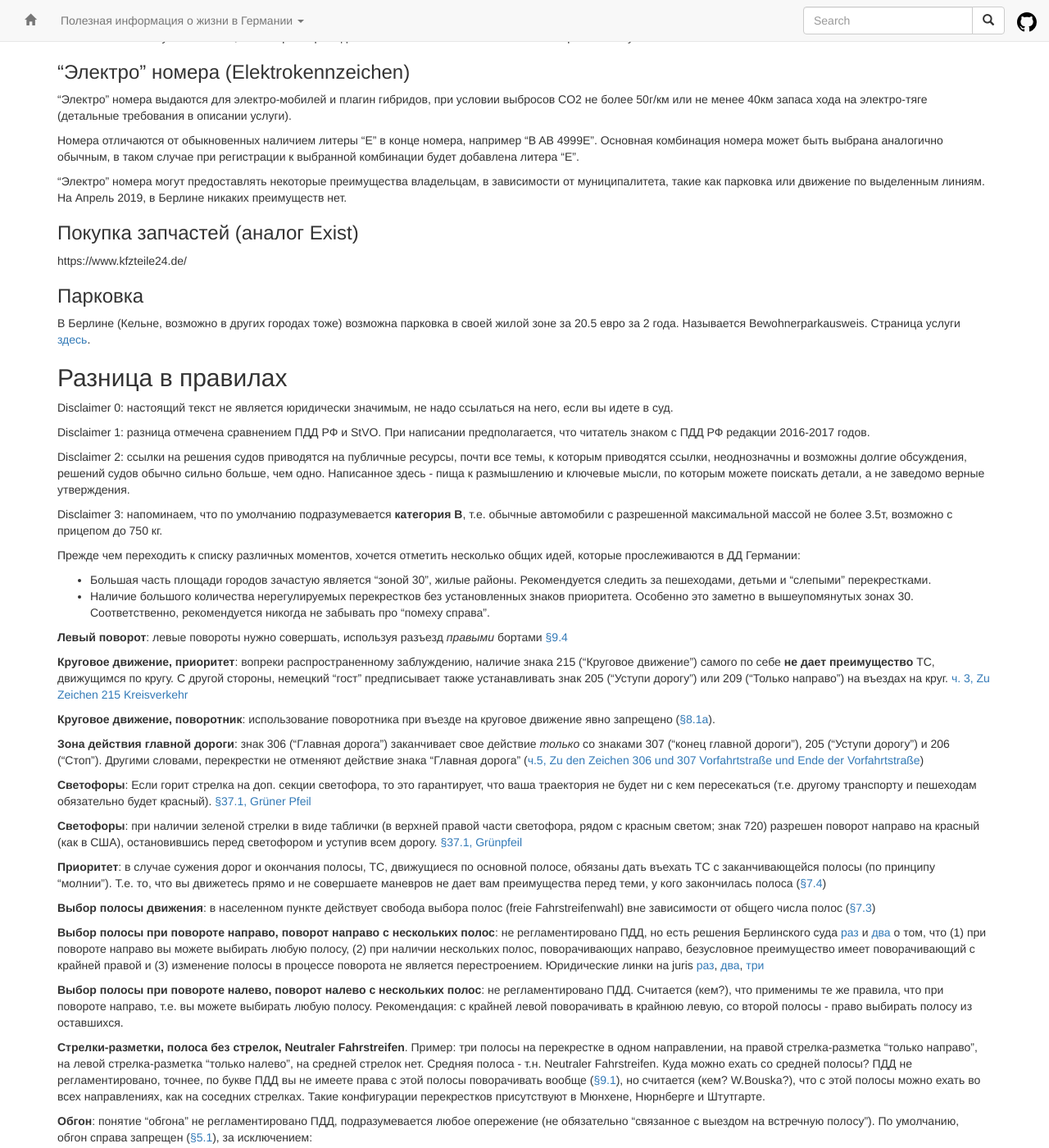
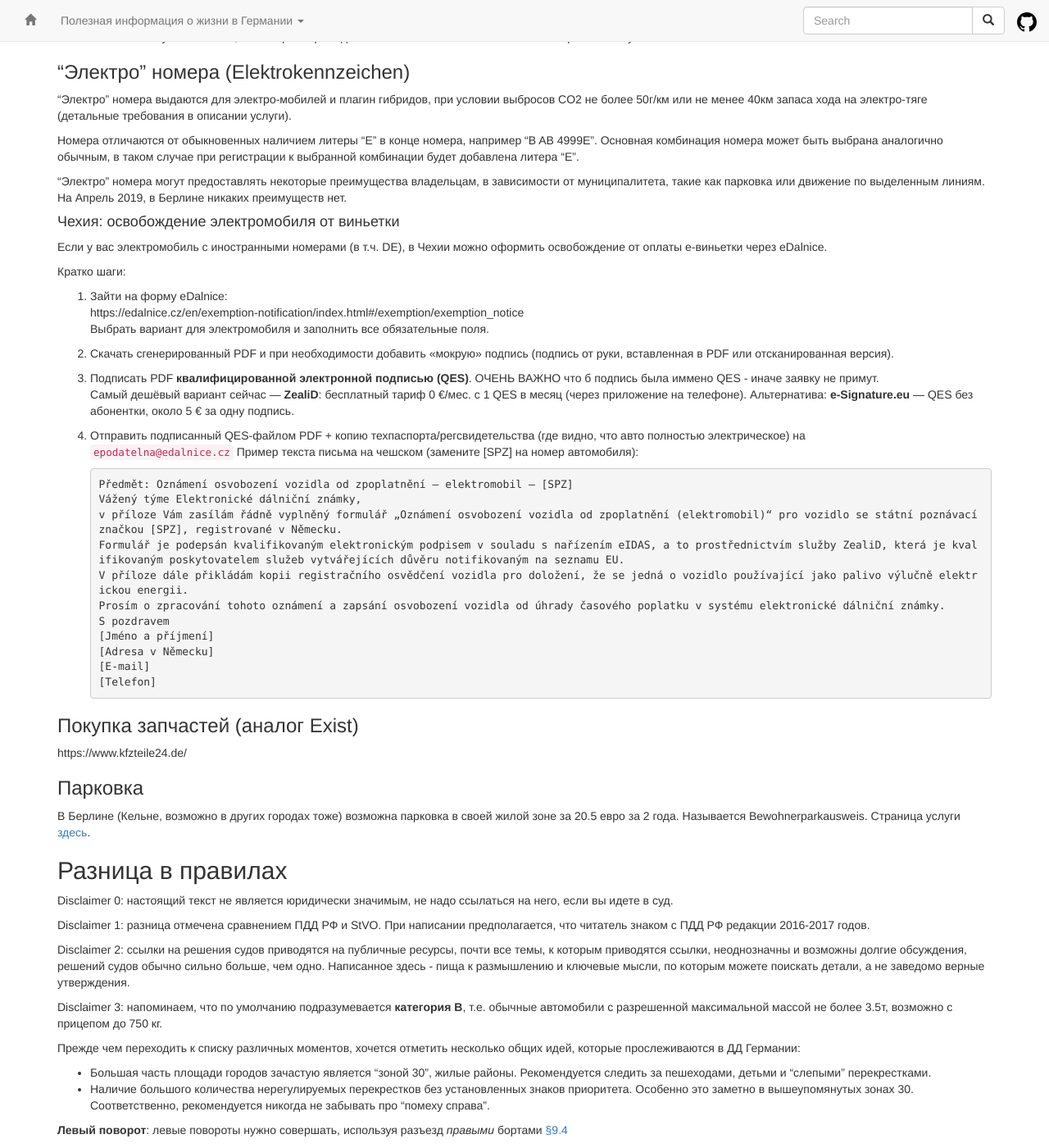
Before and after one commit to ru-de/faq, a Jekyll site: the page built from pages/Авто.md, in a window 1280 px wide and 1400 px high, scrolled down 8082 px. Shown: the whole window at 82% size. Built offline with Jekyll 4.4.1, drawn with Linux system fonts in a browser that asks for light colours; nearby versions of some CDN libraries.

Commit message:
sync github pages

````diff
--- a/pages/Авто.md
+++ b/pages/Авто.md
@@ -282,6 +282,38 @@ https://www.youtube.com/watch?v=-q30u66fJrs. Из основного - отсу
 
 "Электро" номера могут предоставлять некоторые преимущества владельцам, в зависимости от муниципалитета, такие как парковка или движение по выделенным линиям. На Апрель 2019, в Берлине никаких преимуществ нет.
 
+#### Чехия: освобождение электромобиля от виньетки
+Если у вас электромобиль с иностранными номерами (в т.ч. DE), в Чехии можно оформить освобождение от оплаты e‑виньетки через eDalnice.
+
+Кратко шаги:
+
+1. Зайти на форму eDalnice:
+   https://edalnice.cz/en/exemption-notification/index.html#/exemption/exemption_notice
+   Выбрать вариант для электромобиля и заполнить все обязательные поля.
+
+2. Скачать сгенерированный PDF и при необходимости добавить «мокрую» подпись (подпись от руки, вставленная в PDF или отсканированная версия).
+
+3. Подписать PDF **квалифицированной электронной подписью (QES)**. ОЧЕНЬ ВАЖНО что б подпись была иммено QES - иначе заявку не примут.
+   Самый дешёвый вариант сейчас — **ZealiD**: бесплатный тариф 0 €/мес. с 1 QES в месяц (через приложение на телефоне).
+   Альтернатива: **e‑Signature.eu** — QES без абонентки, около 5 € за одну подпись.
+
+4. Отправить подписанный QES‑файлом PDF + копию техпаспорта/регсвидетельства (где видно, что авто полностью электрическое) на
+   `epodatelna@edalnice.cz`
+Пример текста письма на чешском (замените [SPZ] на номер автомобиля):
+```text
+Předmět: Oznámení osvobození vozidla od zpoplatnění – elektromobil – [SPZ]
+Vážený týme Elektronické dálniční známky,
+v příloze Vám zasílám řádně vyplněný formulář „Oznámení osvobození vozidla od zpoplatnění (elektromobil)“ pro vozidlo se státní poznávací značkou [SPZ], registrované v Německu.
+Formulář je podepsán kvalifikovaným elektronickým podpisem v souladu s nařízením eIDAS, a to prostřednictvím služby ZealiD, která je kvalifikovaným poskytovatelem služeb vytvářejících důvěru notifikovaným na seznamu EU.
+V příloze dále přikládám kopii registračního osvědčení vozidla pro doložení, že se jedná o vozidlo používající jako palivo výlučně elektrickou energii.
+Prosím o zpracování tohoto oznámení a zapsání osvobození vozidla od úhrady časového poplatku v systému elektronické dálniční známky.
+S pozdravem
+[Jméno a příjmení]
+[Adresa v Německu]
+[E‑mail]
+[Telefon]
+```
+
 ### Покупка запчастей (аналог Exist)
 https://www.kfzteile24.de/
 
````
